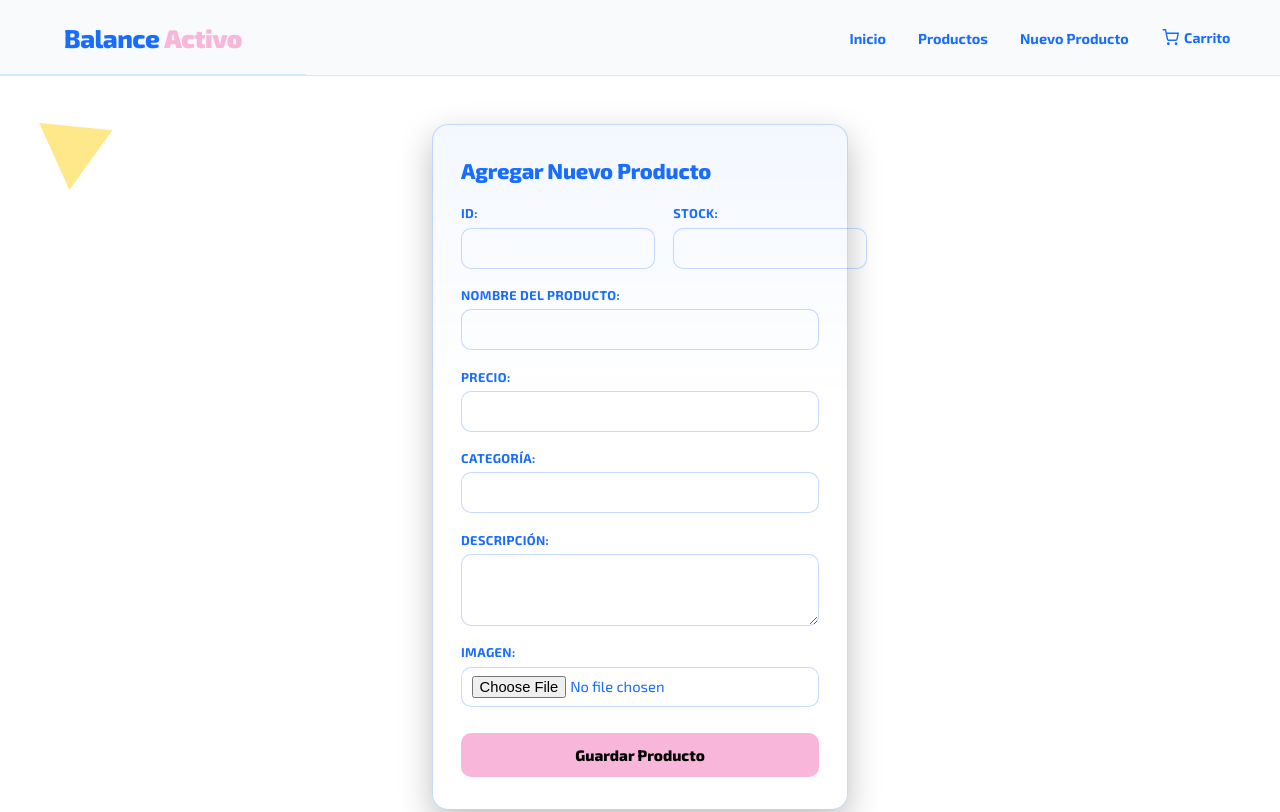
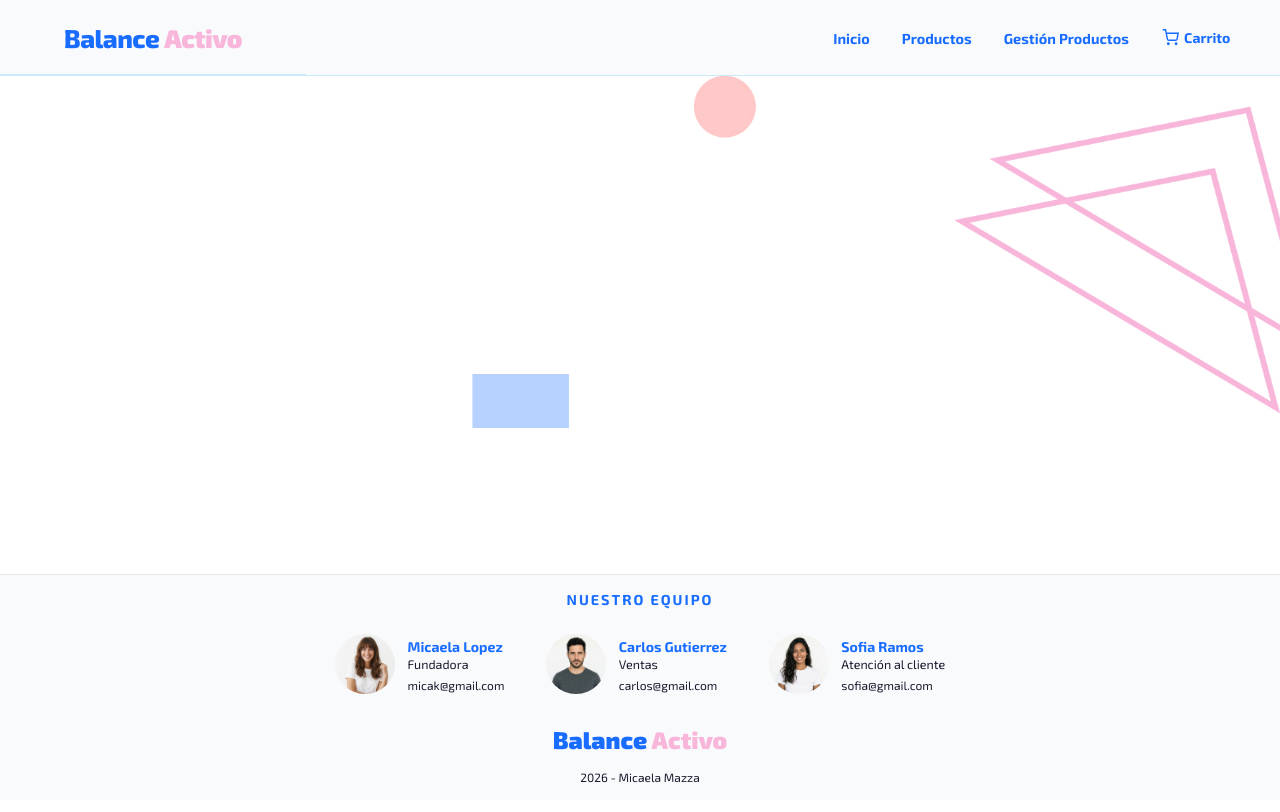
Before and after one commit to micamzz/BalanceActivo, a React (Vite) app: page /nuevo-producto in a window 1280 px wide. Shown: the top 812 px of the page. Built offline with nearby package versions, Linux system fonts and the light colour scheme.

Commit message:
Se agrega Gestion de Productos

```diff
--- a/src/App.jsx
+++ b/src/App.jsx
@@ -15,7 +15,7 @@ function App() {
           <Route path="/" element={<Home />} />
           <Route path="/productos" element={<ProductosPage />} />
           <Route path="/producto/:id" element={<ItemDetalle />} />
-          <Route path="/nuevo-producto" element={<FormularioContainer />} />
+          {/* <Route path="/gestion" element={<Gestion />} /> */}
           <Route path="/carrito" element={<CarritoPage />} />
         </Routes>
       </Layout>
--- a/src/components/FormularioProducto/FormularioProducto.module.css
+++ b/src/components/FormularioProducto/FormularioProducto.module.css
@@ -1,14 +1,13 @@
 .form {
   display: flex;
   flex-direction: column;
-  max-width: 26rem;
+  max-width: 30rem;
   margin: 3rem auto;
   padding: 2rem 1.75rem;
   border: 1px solid rgba(24, 108, 255, 0.25);
   border-radius: 16px;
   gap: 1.15rem;
   background: linear-gradient(180deg, rgba(24, 108, 255, 0.05), transparent 40%);
-  box-shadow: 0 12px 32px rgba(0, 0, 0, 0.25);
 }
 
 .titulo {
--- a/src/components/GestionProductos/GestionProductos.jsx
+++ b/src/components/GestionProductos/GestionProductos.jsx
@@ -1,8 +1,7 @@
 // src/componentes/Gestion/Gestion.jsx
 import React, { useState, useEffect } from 'react';
 import { db } from '../../firebase/config';
-import { FormularioContainer } from
-    '../FormularioContainer/FormularioContainer';
+import  FormularioContainer from '../FormularioContainer/FormularioContainer';
 import { collection, getDocs } from "firebase/firestore";
 
 const Gestion = () => {
--- a/src/components/layout/nav/Nav.jsx
+++ b/src/components/layout/nav/Nav.jsx
@@ -32,12 +32,12 @@ const Nav = () => {
         </li>
         <li>
           <NavLink
-            to="/nuevo-producto"
+            to="/gestion"
             className={({ isActive }) =>
               isActive ? `${styles.navLink} ${styles.navLinkActive}` : styles.navLink
             }
           >
-            Nuevo Producto
+            Gestión Productos
           </NavLink>
         </li>
       </ul>
```
